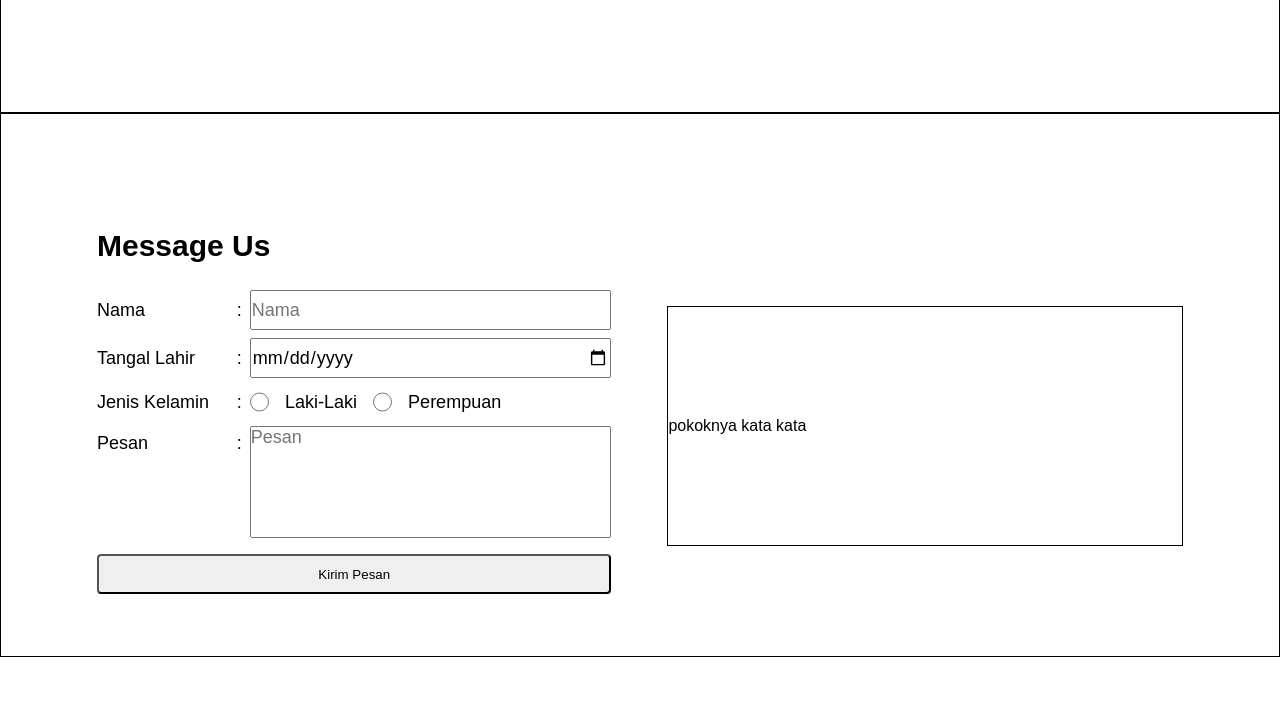
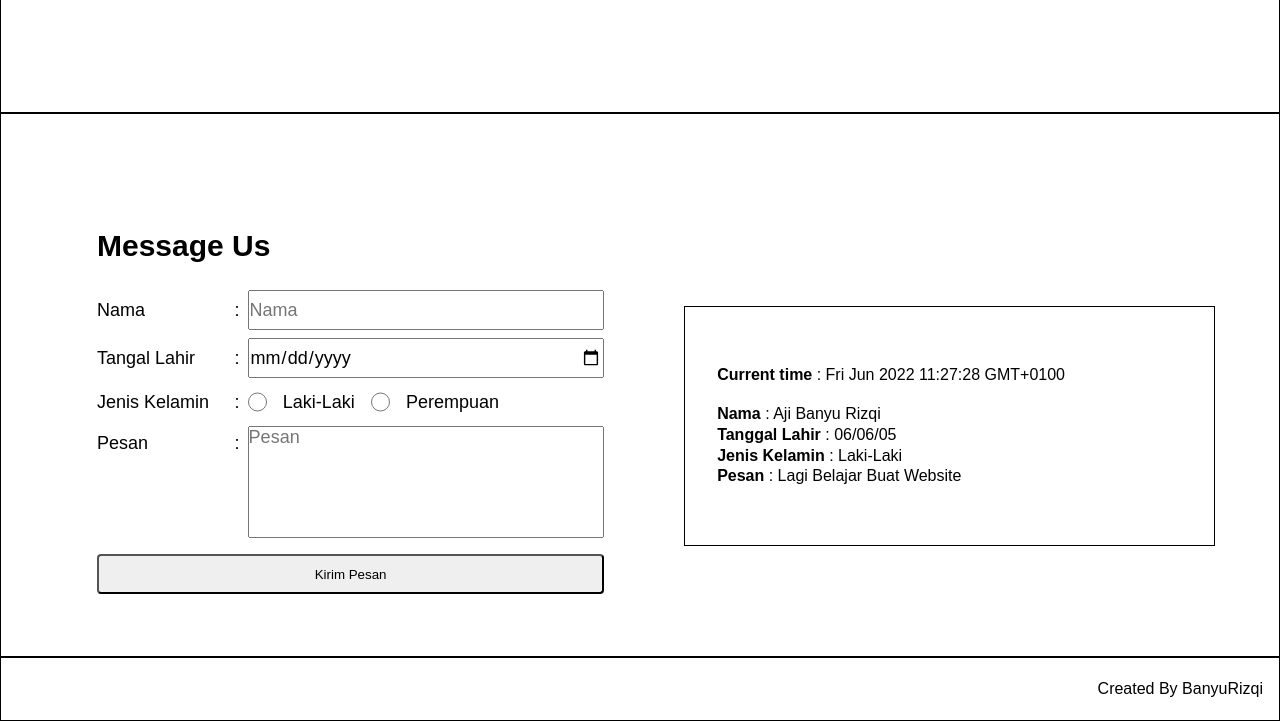
Before and after one commit to revou-fundamental-course/fundamental-aji-banyu, a plain HTML site: page index.html in a window 1280 px wide. Shown: the part 1167-1888 px from the top of the page. Before the commit the page ends 1824 px from the top, so only its background shows below. Drawn offline with nearby package versions, Linux system fonts and the light colour scheme.

Commit message:
footer dan info

```diff
--- a/css/style.css
+++ b/css/style.css
@@ -3,9 +3,6 @@
   padding: 0;
   box-sizing: border-box;
   font-family: "poppins", sans-serif;
-}
-body {
-  /* height: 2000px; */
 }
 
 /* header styling start */
@@ -64,7 +61,7 @@ body {
   min-height: 100vh;
   border: 1px solid;
   padding: 67px 6px 0;
-  background-image: url("../assets/VideoCapture_20240410-183512.jpg");
+  /* background-image: url("../assets/VideoCapture_20240410-183512.jpg"); */
   background-size: cover;
 }
 .home-content {
@@ -137,9 +134,10 @@ body {
   display: flex;
   justify-content: space-around;
   align-items: center;
-  gap: 3.5rem;
+  gap: 5rem;
 }
 .form-wrapper {
+  flex: 6;
   height: 17rem;
   width: 75rem;
   padding-left: 0;
@@ -206,6 +204,7 @@ button {
 }
 
 .info {
+  flex: 5.5;
   display: flex;
   align-items: center;
   height: 15rem;
@@ -213,8 +212,31 @@ button {
   left: 0;
   bottom: 0;
   border: 1px solid;
+  padding: 3rem 2rem;
+  margin-right: -2rem;
+}
+.info-content p {
+  line-height: 1.3;
+}
+.info-content p span {
+  font-weight: 600;
 }
 /* message styling end */
+
+/* footer styling sart */
+footer {
+  display: flex;
+  justify-content: right;
+  align-items: center;
+  padding: 1rem;
+  width: 100%;
+  height: 4rem;
+  border: 1px solid;
+}
+footer p {
+  font-weight: 400;
+}
+/* footer styling end */
 
 /* media queris */
 /* Tablet */
--- a/index.html
+++ b/index.html
@@ -115,13 +115,26 @@
             </div>
           </form>
           <section class="info">
-            <p>pokoknya kata kata</p>
+            <main class="info-content">
+              <p><span>Current time</span> : Fri Jun 2022 11:27:28 GMT+0100</p>
+              <br />
+              <p><span>Nama</span> : Aji Banyu Rizqi</p>
+              <p><span>Tanggal Lahir</span> : 06/06/05</p>
+              <p><span>Jenis Kelamin</span> : Laki-Laki</p>
+              <p><span>Pesan</span> : Lagi Belajar Buat Website</p>
+            </main>
           </section>
         </section>
       </section>
     </section>
     <!-- message content end -->
 
+    <!-- footer start -->
+    <footer>
+      <p>Created By BanyuRizqi</p>
+    </footer>
+    <!-- footer end -->
+
     <script src="js/app.js"></script>
   </body>
 </html>
```
